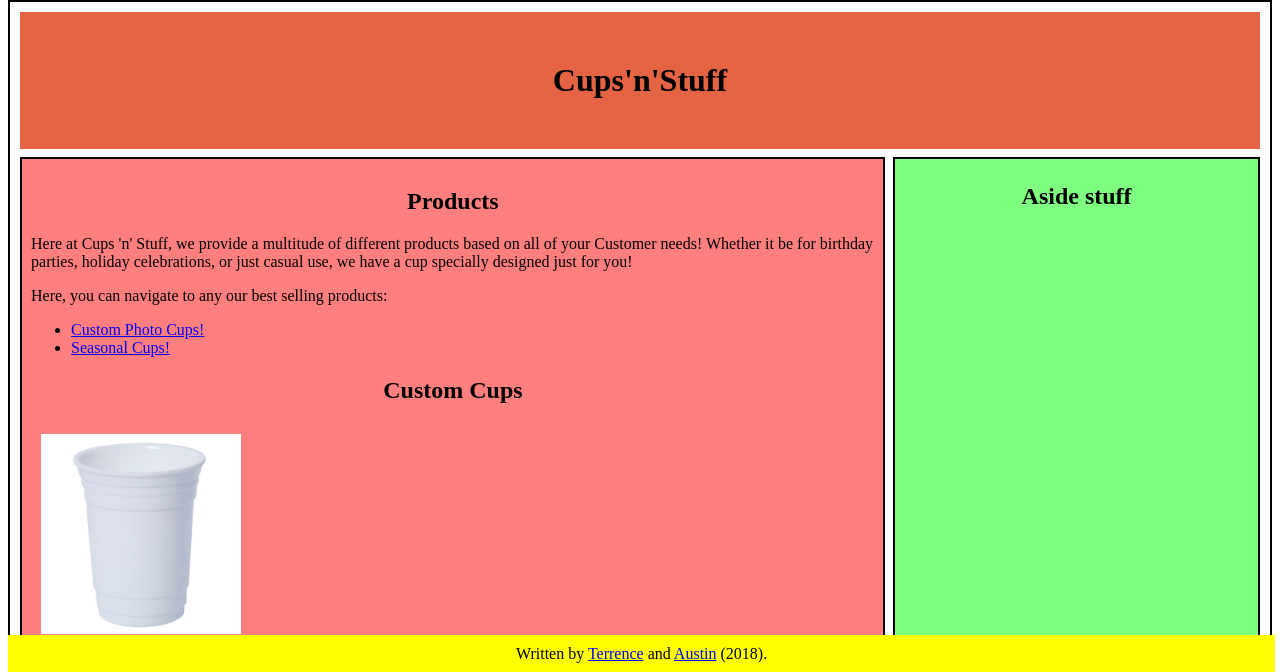
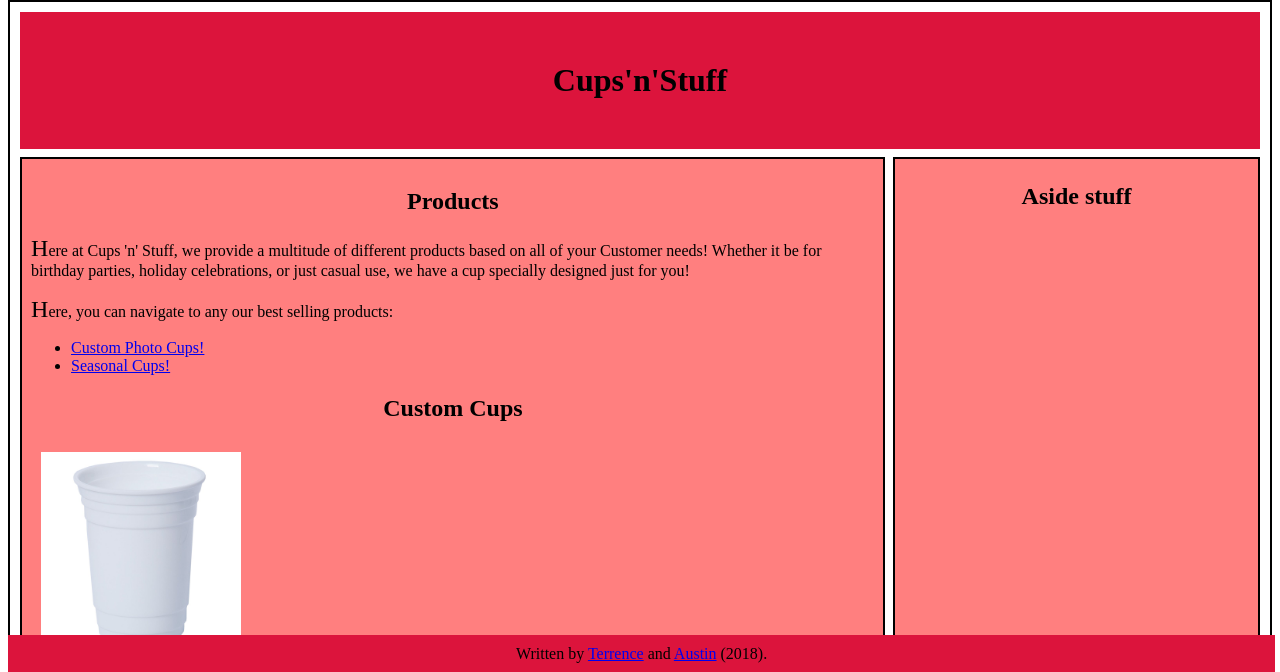
Before and after one commit to eightys3v3n/comp2511_asg1, a plain HTML site: page products.html in a window 1280 px wide. Shown: the part 128-800 px from the top of the page. Drawn offline with Linux system fonts and the light colour scheme.

Commit message:
Style Changes to help overall page flow

```diff
--- a/styles/about.css
+++ b/styles/about.css
@@ -1,4 +1,4 @@
 #content p::first-letter {
     color: blue;
-    font-size: 110%;
+    font-size: 200%;
 }
--- a/styles/general.css
+++ b/styles/general.css
@@ -60,7 +60,7 @@ nav a span:hover {
 #banner-background {
 	grid-column-start: 1;
 	grid-column-end: span 2;
-	background-color: rgba(220, 60, 20, .8);
+	background-color: rgb(220, 20, 60);
     border: none;
 }
 
@@ -83,7 +83,7 @@ nav a span:hover {
 
 aside {
 	text-align: center;
-	background-color: rgba(0, 255, 0, .5);
+	background-color: rgba(255, 0, 0, .5);
 }
 
 #content h2 {
@@ -100,5 +100,5 @@ footer {
     height: 3%;
     width: 98%; /* This is broken, should be left as auto but assignment requires this*/
     text-align: center;
-    background-color: yellow
+    background-color: crimson
 }
--- a/styles/products.css
+++ b/styles/products.css
@@ -1,3 +1,7 @@
+#content p::first-letter {
+    color: black;
+    font-size: 150%;
+}
 .image-list img {
     display: inline;
     width: auto;
```
